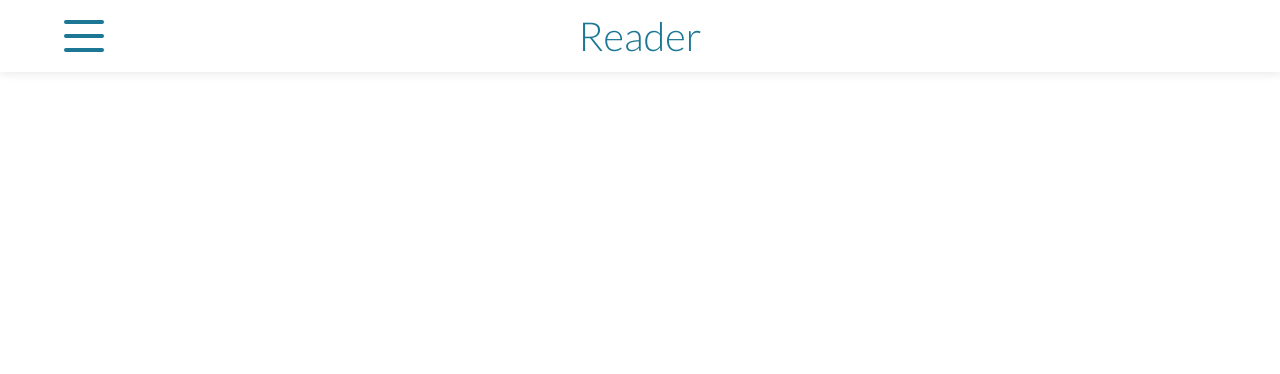
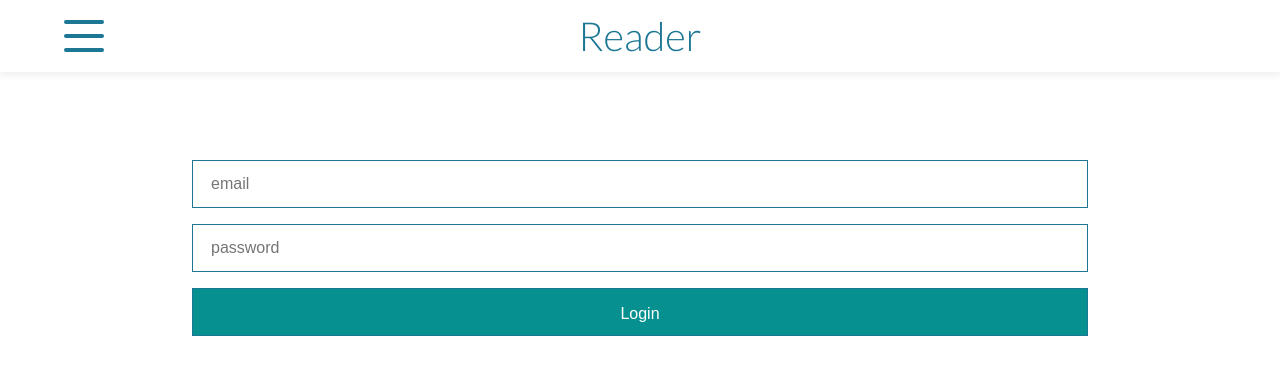
Before and after one commit to shuangq/Reader, a React app in the folder vanilla/: page /login in a window 1280 px wide. Shown: the top 374 px of the page. Built offline with nearby package versions, Linux system fonts and the light colour scheme.

Commit message:
Add login form

```diff
--- a/vanilla/src/client/app/App.jsx
+++ b/vanilla/src/client/app/App.jsx
@@ -4,6 +4,7 @@ import Navbar from './components/Navbar';
 import Home from './components/Home';
 import Saved from './components/Saved';
 import Article from './components/Article';
+import LoginForm from './components/LoginForm';
 
 class App extends React.Component {
   render() {
@@ -14,6 +15,7 @@ class App extends React.Component {
           <Route exact path="/" component={Home} />
           <Route path="/saved" component={Saved} />
           <Route path="/article/:aid" component={Article} />
+          <Route path="/login" component={LoginForm} />
         {/* </div> */}
       </div>
     );
--- a/vanilla/src/client/app/App.scss
+++ b/vanilla/src/client/app/App.scss
@@ -157,6 +157,30 @@ h3 {
     z-index: -1; // avoid collapsing when clicking on the drawer
 }
 
+/* Login form */
+.login-form{
+    width: 70%;
+    margin: 10em auto;
+
+    input {
+        display: block;
+        box-sizing: border-box;
+        width: 100%;
+        height: 3em;
+        margin-top: 1em;
+        line-height: 3em;
+        font-size: 1em;
+        text-indent: 1em;
+        border: 1px solid $col-primary;
+    }
+
+    .btn-login{
+        text-indent: 0;
+        background-color: $col-accent-1;
+        color: #fff;
+    }
+}
+
 /* Home */
 .home{
     min-height: 100vh;
--- a/vanilla/src/client/app/components/Drawer.jsx
+++ b/vanilla/src/client/app/components/Drawer.jsx
@@ -32,6 +32,7 @@ const Drawer = (props) => (
                     ...stateMachine['hide'],
                     ...stateMachine[state]
                 }}>
+                    <Link to="/login" className="tab tab-0">Login</Link>
                     <Link to="/" className="tab tab-1">Home</Link>
                     <Link to="/saved" className="tab tab-2">Saved</Link>
                 </nav>
--- /dev/null
+++ b/vanilla/src/client/app/components/LoginForm.jsx
@@ -0,0 +1,37 @@
+import React from 'react';
+
+class LoginForm extends React.Component{
+    constructor(props){
+        super(props);
+        this.state = {
+            email: '',
+            password: '',
+        };
+    }
+
+    handleChange = (e) => {
+        const target = e.target;
+        const value = target.value;
+        const name = target.name;
+
+        this.setState({
+            [name]: value,
+        });
+    };
+
+    handleSubmit = (e) => {
+        e.preventDefault();
+    };
+
+    render() {
+        return (
+            <form className="login-form" onSubmit={this.handleSubmit} >
+                <input name="email" type="text" onChange={this.handleChange} placeholder="email" />
+                <input name="password" type="password" onChange={this.handleChange} placeholder="password" />
+                <input type="submit" className="btn-login" value="Login" />
+            </form>
+        );
+    }
+}
+
+export default LoginForm;
```
